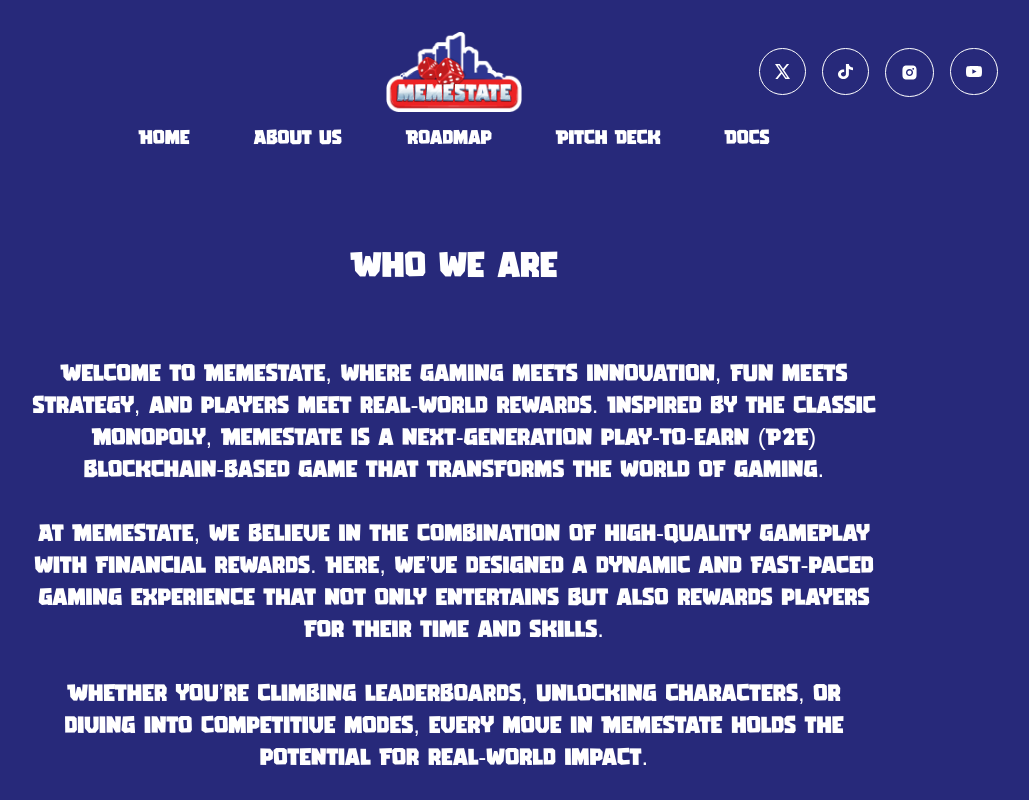
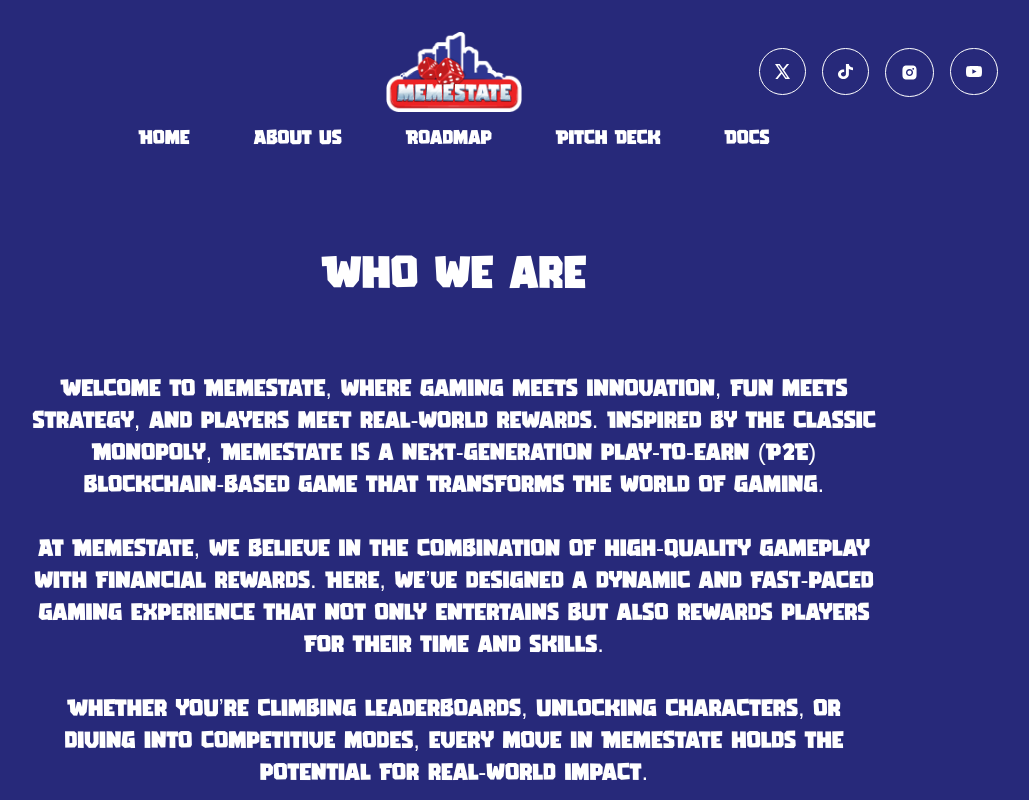
Before and after one commit to codiejay/memestateweb, a React (Vite) app: page /aboutus in a window 1280 px wide. Shown: the top 800 px of the page, without its empty margins (186-1215 px from the left). Built offline with nearby package versions, Linux system fonts and the light colour scheme.

Commit message:
Change Font Size

```diff
--- a/src/pages/AboutUs/AboutUs.jsx
+++ b/src/pages/AboutUs/AboutUs.jsx
@@ -7,7 +7,7 @@
     <div ref={container}>
       <section className="h-ful lg:px-16 px-8 py-16 w-full lg:pt-[30vh] pt-48">
         <div className="flex justify-center flex-col items-center gap-8 ">
-          <h2 className="text-[36px] font-normal text-white ">Who we are</h2>
+          <h2 className="text-[46px] font-normal text-white ">Who we are</h2>
           <div className="lg:max-w-[848px]">
             <p className="text-center font-normal text-2xl text-white   -tracking-[2.2%] my-8">
               Welcome to Memestate, where gaming meets innovation, fun meets
```
